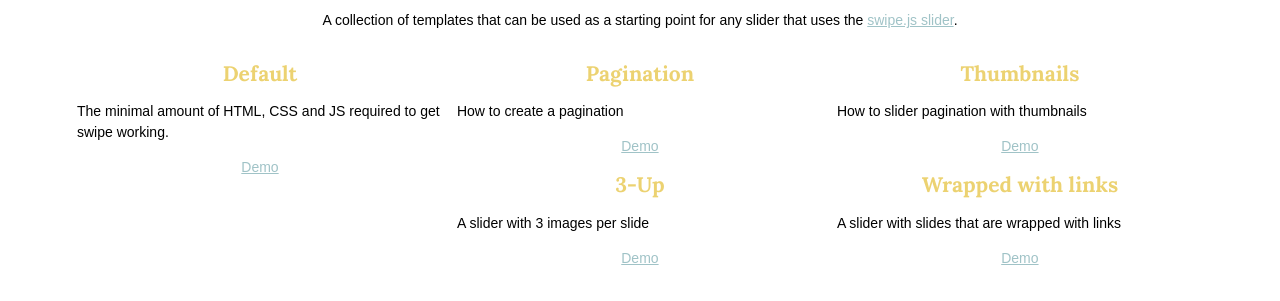
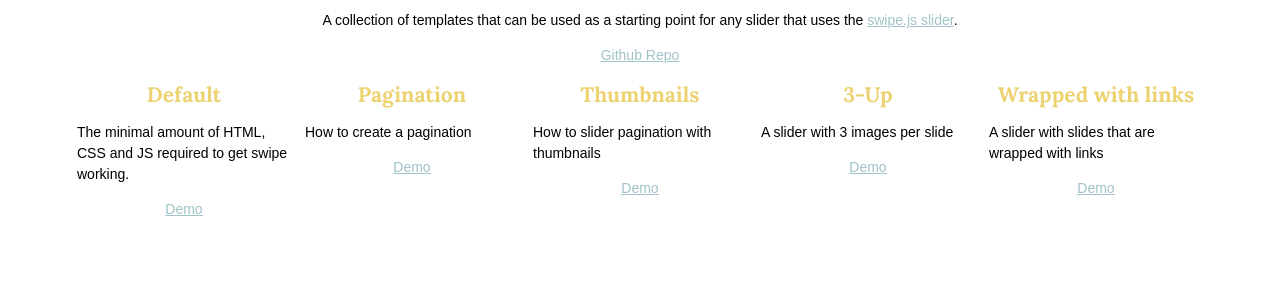
Before and after one commit to jacqieyuen/swipe-templates, a website: page index.html in a window 1280 px wide. Shown: the part 103-404 px from the top of the page. Drawn offline with Linux system fonts and the light colour scheme.

Commit message:
add links and fix grid

```diff
--- a/index.html
+++ b/index.html
@@ -17,9 +17,10 @@
     <div class="center">
       <h1 class="big-leader">Swipe.js Templates</h1>
       <p>A collection of templates that can be used as a starting point for any slider that uses the <a href="https://github.com/thebird/Swipe" title="Swipe.js Homepage" target="_blank">swipe.js slider</a>.</p>
+      <a href="https://github.com/james2doyle/swipe-templates" title="Github Repo">Github Repo</a>
     </div>
     <div class="grid">
-      <div class="col-1-3">
+      <div class="col-1-5">
         <div class="center">
           <h2>Default</h2>
         </div>
@@ -28,7 +29,7 @@
           <a href="templates/default.html">Demo</a>
         </div>
       </div>
-      <div class="col-1-3">
+      <div class="col-1-5">
         <div class="center">
           <h2>Pagination</h2>
         </div>
@@ -37,7 +38,7 @@
           <a href="templates/pagination.html">Demo</a>
         </div>
       </div>
-      <div class="col-1-3">
+      <div class="col-1-5">
         <div class="center">
           <h2>Thumbnails</h2>
         </div>
@@ -46,7 +47,7 @@
           <a href="templates/thumbnails.html">Demo</a>
         </div>
       </div>
-      <div class="col-1-3">
+      <div class="col-1-5">
         <div class="center">
           <h2>3-Up</h2>
         </div>
@@ -55,7 +56,7 @@
           <a href="templates/3-up.html">Demo</a>
         </div>
       </div>
-      <div class="col-1-3">
+      <div class="col-1-5">
         <div class="center">
           <h2>Wrapped with links</h2>
         </div>
```
